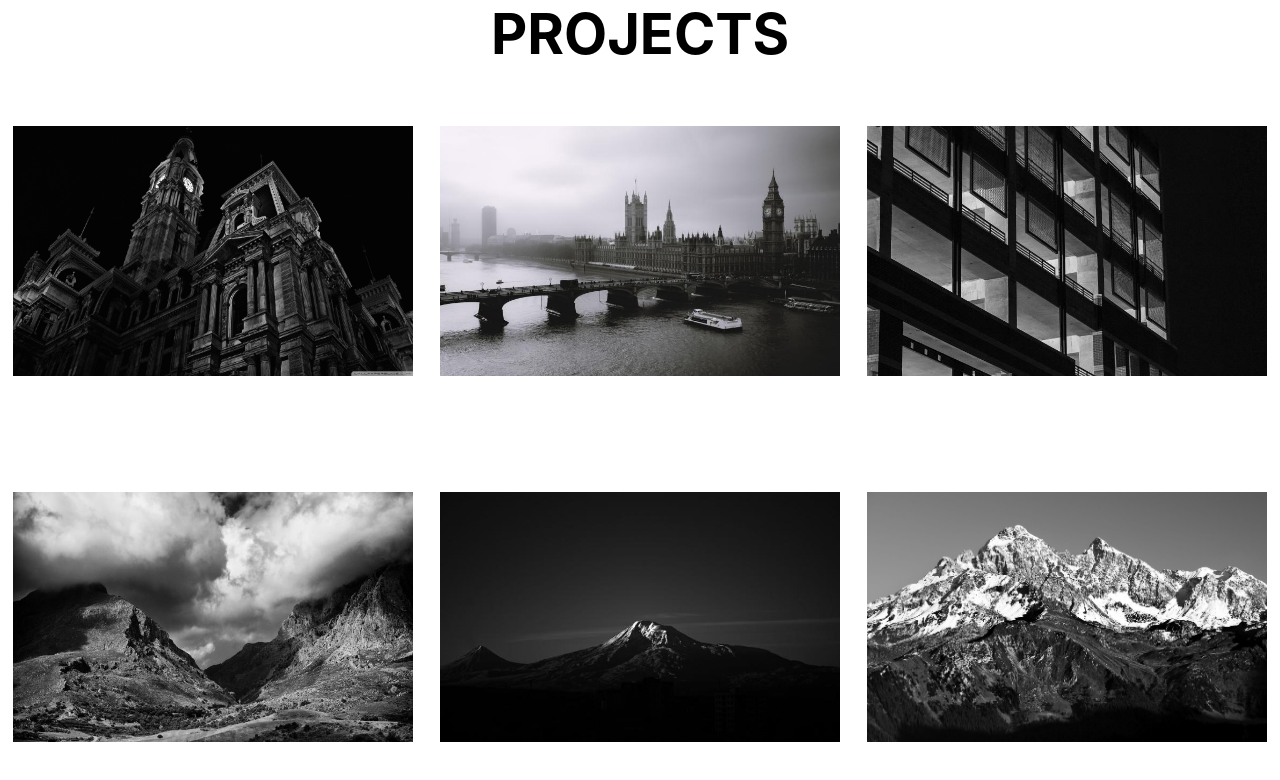
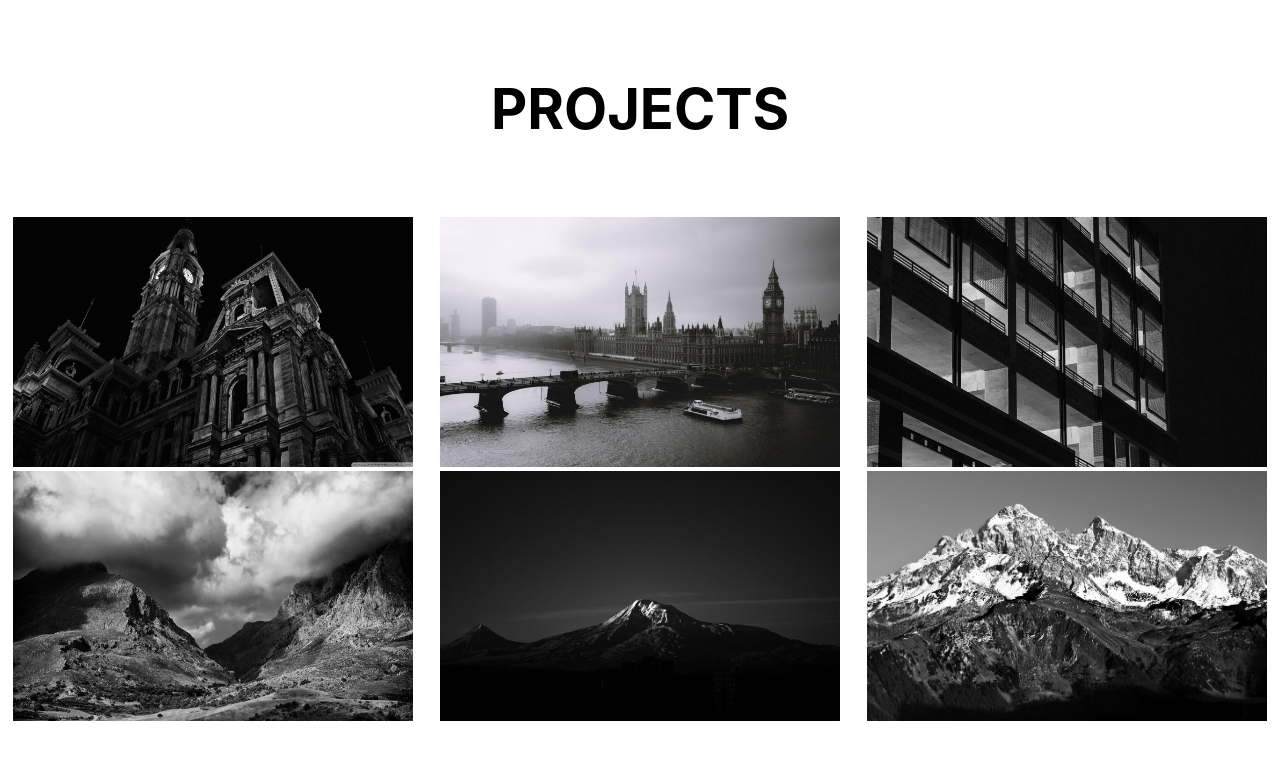
Before and after one commit to ondifransb/Portofolio, a Next.js app: page /portfolio in a window 1280 px wide. Shown: the top 780 px of the page. Built offline with nearby package versions, Linux system fonts and the light colour scheme.

Commit message:
fixing css

```diff
--- a/components/Portfolio/MainPage.js
+++ b/components/Portfolio/MainPage.js
@@ -10,6 +10,7 @@ const MainPage = () => {
 			<ContentDiv>
 				{Data.map((e) => {
 					return (
+						<div>
 							<Card
 								src={e.src}
 								key={e.id}
@@ -17,6 +18,8 @@ const MainPage = () => {
 								width="400"
 								height="250"
 							/>
+							<br />
+						</div>
 					);
 				})}
 			</ContentDiv>
--- a/components/components.js
+++ b/components/components.js
@@ -41,12 +41,18 @@ export const Navbar = styled.nav`
 
 export const FirstSection = styled.section`
 	display: flex;
+
 	flex-direction: column;
-	justify-content: center;
+	justify-content: space-evenly;
+
 	align-items: ${({ ai }) => (ai ? ai : "flex-start")};
 
 	width: 100vw;
 	height: 100vh;
+
+	@media only screen and (max-width: 767px) {
+		height: fit-content;
+	}
 `;
 
 export const SecondSection = styled.section`
@@ -61,7 +67,6 @@ export const SecondSection = styled.section`
 	justify-content: center;
 	align-items: center;
 
-	height: 100vh;
 	width: 100vw;
 
 	/* background-color: white; */
@@ -80,7 +85,7 @@ export const SecondSection = styled.section`
 		border-radius: 50%;
 	}
 
-	div {
+	.firstdiv {
 		margin-left: 10px;
 		padding: 10px;
 		border-left: 2px solid black;
@@ -88,8 +93,6 @@ export const SecondSection = styled.section`
 
 		flex-wrap: wrap;
 		text-align: justify;
-
-		cursor: none;
 
 		.wkwkwk {
 			display: block;
@@ -108,6 +111,7 @@ export const SecondSection = styled.section`
 			height: 30%;
 			overflow-y: scroll;
 			width: 100%;
+			height: 250px;
 
 			border-left: none;
 			border-top: 2px solid black;
@@ -135,28 +139,18 @@ export const ContentDiv = styled.div`
 	display: flex;
 	justify-content: space-around;
 	flex-wrap: wrap;
-	align-items: center;
-	align-content: space-around;
+
 	width: clamp(320px, 100vw, 1980px);
-	height: 100vh;
 `;
 
 export const Card = styled(Image)`
-	display: flex;
-	justify-content: center;
-	align-items: center;
-	background-color: black;
-
 	transition: 0.3s ease-out;
-
 	border: none;
 
 	:hover {
 		cursor: pointer;
 		transform: scale(1.09);
 	}
-
-	color: red;
 `;
 
 const animation2 = keyframes`
--- a/styles/globals.css
+++ b/styles/globals.css
@@ -1,8 +1,5 @@
 html,
 body {
-	width: 100vw;
-	height: 100vh;
-	overflow-x: hidden;
 	padding: 0;
 	margin: 0;
 	font-family: -apple-system, BlinkMacSystemFont, Segoe UI, Roboto, Oxygen,
```
Lines whose indentation alone changed are shown as unchanged.
